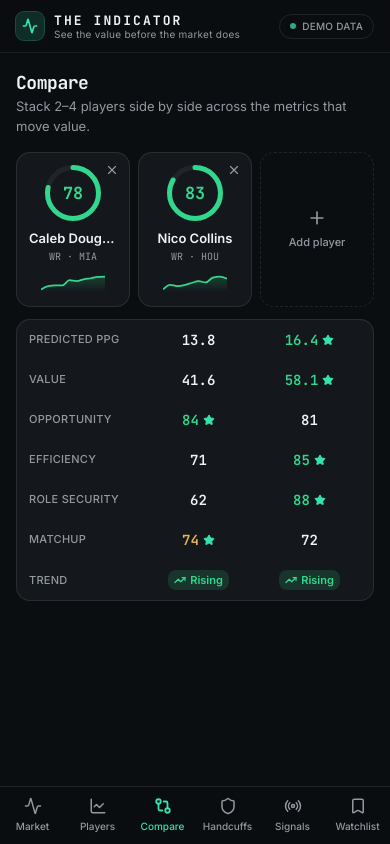
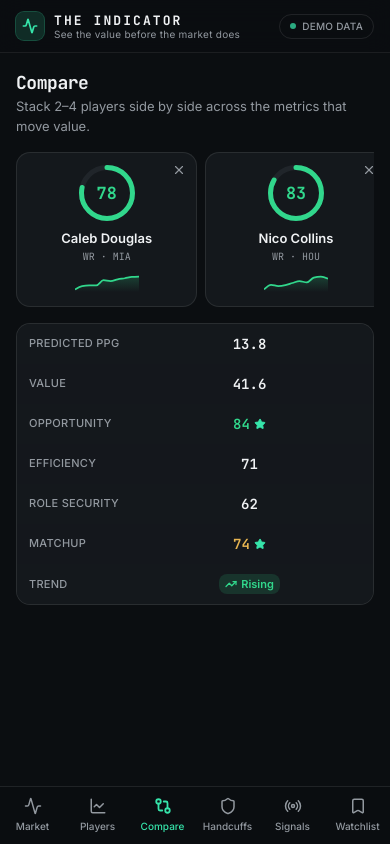
Before and after one commit to babcofc-oss/indicator, a Next.js app: page /compare in a window 390 px wide. Built offline with nearby package versions, Linux system fonts and the light colour scheme.

Commit message:
Improve mobile compare and player search

```diff
--- a/components/compare-tool.tsx
+++ b/components/compare-tool.tsx
@@ -2,7 +2,7 @@
 
 import Link from 'next/link'
 import { useState } from 'react'
-import { Plus, Star, X } from 'lucide-react'
+import { Plus, Search, Star, X } from 'lucide-react'
 import type { Player } from '@/lib/data'
 import { IndicatorScore } from '@/components/indicator-score'
 import { TrendBadge } from '@/components/badges'
@@ -27,13 +27,17 @@ export function CompareTool({
   allPlayers: Player[]
   initialIds: string[]
 }) {
-  const [selected, setSelected] = useState<string[]>(
-    initialIds.length ? initialIds.slice(0, 4) : ['caleb-douglas', 'nico-collins'],
-  )
+  const [selected, setSelected] = useState<string[]>(() => {
+    const valid = [...new Set(initialIds)].filter((id) => allPlayers.some((p) => p.id === id))
+    return valid.length ? valid.slice(0, 4) : ['caleb-douglas', 'nico-collins']
+  })
   const [adding, setAdding] = useState(false)
+  const [query, setQuery] = useState('')
 
   const chosen = selected.map((id) => allPlayers.find((p) => p.id === id)).filter(Boolean) as Player[]
-  const remaining = allPlayers.filter((p) => !selected.includes(p.id))
+  const remaining = allPlayers.filter((p) =>
+    !selected.includes(p.id) && `${p.name} ${p.team} ${p.position}`.toLowerCase().includes(query.trim().toLowerCase()),
+  )
 
   function bestFor(key: keyof Player): number {
     return Math.max(...chosen.map((p) => Number(p[key])))
@@ -42,8 +46,9 @@ export function CompareTool({
   return (
     <div className="space-y-3">
       {/* Column headers */}
+      <div className="overflow-x-auto pb-1">
       <div
-        className="grid gap-2"
+        className="grid min-w-[560px] gap-2 sm:min-w-0"
         style={{ gridTemplateColumns: `repeat(${chosen.length + (chosen.length < 4 ? 1 : 0)}, minmax(0, 1fr))` }}
       >
         {chosen.map((p) => (
@@ -82,9 +87,16 @@ export function CompareTool({
           </button>
         ) : null}
       </div>
+      </div>
 
       {adding && chosen.length < 4 ? (
         <div className="max-h-64 overflow-y-auto rounded-xl border border-border bg-card p-1.5">
+          <div className="sticky top-0 bg-card p-1.5">
+            <label className="relative block">
+              <Search className="pointer-events-none absolute left-2.5 top-1/2 size-4 -translate-y-1/2 text-muted-foreground" />
+              <input aria-label="Search players to compare" value={query} onChange={(event) => setQuery(event.target.value)} placeholder="Search players or teams" className="w-full rounded-md border border-border bg-background py-2 pl-8 pr-2 text-sm outline-none focus-visible:border-primary" />
+            </label>
+          </div>
           {remaining.map((p) => (
             <button
               key={p.id}
@@ -101,19 +113,20 @@ export function CompareTool({
               </span>
             </button>
           ))}
+          {!remaining.length && <p className="p-4 text-center text-sm text-muted-foreground">No matching players.</p>}
         </div>
       ) : null}
 
       {/* Comparison matrix */}
       {chosen.length ? (
-        <div className="overflow-hidden rounded-xl border border-border bg-card">
+        <div className="overflow-x-auto rounded-xl border border-border bg-card">
           {ROWS.map((row, i) => {
             const best = row.kind === 'trend' ? null : bestFor(row.key)
             return (
               <div
                 key={row.key as string}
                 className={cn(
-                  'grid items-center gap-2 px-3 py-2.5',
+                  'grid min-w-[560px] items-center gap-2 px-3 py-2.5 sm:min-w-0',
                   i % 2 ? 'bg-surface/40' : '',
                 )}
                 style={{ gridTemplateColumns: `110px repeat(${chosen.length}, minmax(0, 1fr))` }}
```
